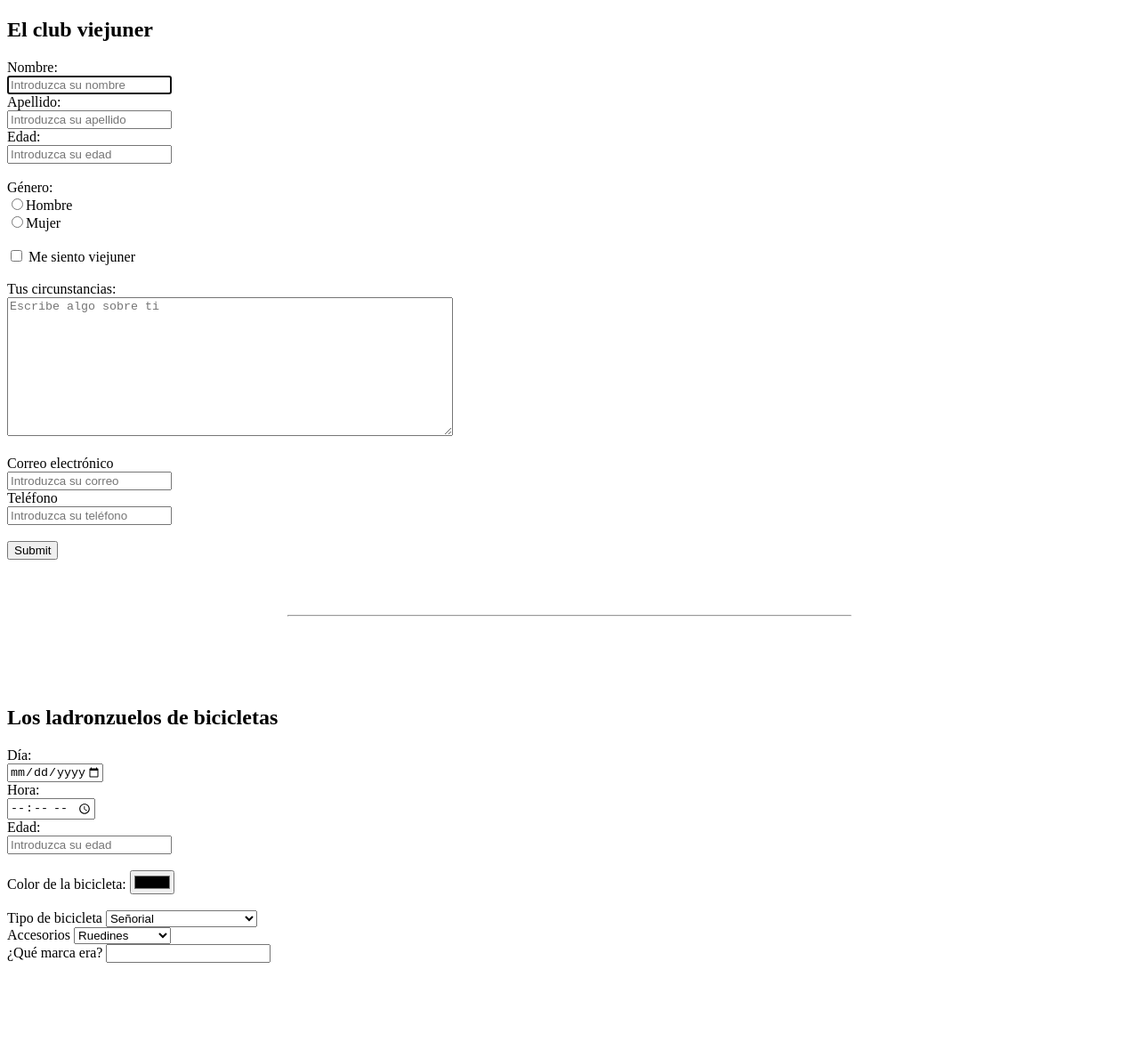
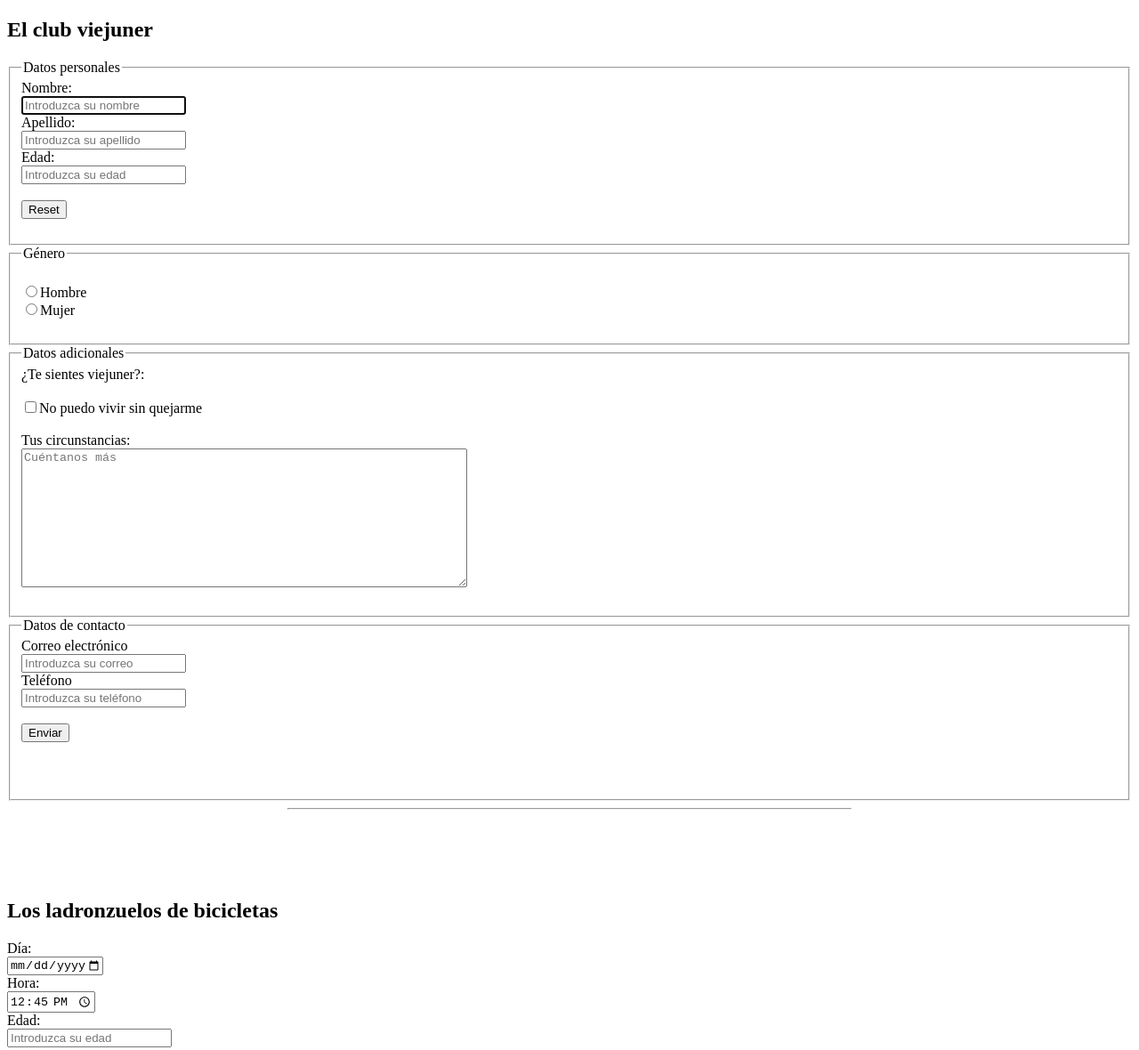
Before and after one commit to Molerog/Formularios, a plain HTML site: page index.html in a window 1280 px wide. Shown: the top 1180 px of the page at 89% size. Before the commit the page ends 1090 px from the top, so only its background shows below. Drawn offline with Linux system fonts and the light colour scheme.

Commit message:
Formlarios definitivos de verdad

```diff
--- a/index.html
+++ b/index.html
@@ -10,25 +10,45 @@
 <h2><b>El club viejuner</b></h2>
 
 <form>
+<fieldset>
+  <legend>Datos personales</legend>
   <label for="fname">Nombre:</label><br>
   <input type="text" name="fname" value="" placeholder="Introduzca su nombre" autofocus><br>
   <label for="fsurname">Apellido:</label><br>
   <input type="text" name="fsurname" value="" placeholder="Introduzca su apellido"><br>
   <label for="age">Edad:</label><br>
   <input type="numbers" name="age" pattern= "[0-9]" title="no escriba letras" maxlength="3" value="" placeholder="Introduzca su edad"><br><br>
-  <label for="sex">Género:</label><br>
+  <input type="reset"><br><br>
+</fieldset>
+
+</form>
+
+<form>
+  <fieldset>
+  <Legend>Género</Legend>
+  <label for="sex"></label><br>
   <input type="radio" name="sex" value="Hombre">Hombre<br>
   <label for="sex"></label>
   <input type="radio" name="sex" value="Mujer">Mujer<br><br>
-  <input type="checkbox" name="viejuner" value="me siento viejuner">
-  <label for="viejuner">Me siento viejuner</label><br><br>Tus circunstancias:<br>
-  <textarea name="comment" placeholder="Escribe algo sobre ti" cols="60" rows="10"></textarea><br><br>
+  </fieldset>
+
+  <fieldset>
+  <Legend>Datos adicionales</Legend>
+  <label for="viejuner">¿Te sientes viejuner?:</label><br><br>
+  <input type="checkbox" name="viejuner" value="Sí">No puedo vivir sin quejarme
+  <label for="viejuner"></label>
+  <br><br>Tus circunstancias:<br>
+  <textarea name="comment" placeholder="Cuéntanos más" cols="60" rows="10"></textarea><br><br>
+</fieldset>
+<fieldset>
+  <legend>Datos de contacto</legend>
   <label for="correo">Correo electrónico</label><br>
   <input type="email" name="correo" value="" placeholder="Introduzca su correo"><br>
   <label for="teléfono">Teléfono</label><br>
   <input type="tel" name="teléfono" value="" placeholder="Introduzca su teléfono"><br><br>
   <label for="submit"></label>
-  <input type="submit"> <br><br><br><br>
+  <input type="submit" num="submit" value="Enviar"> <br><br><br><br>
+</fieldset>
 </form>
   <hr width="50%"> <br><br><br><br>
 <h2><b>Los ladronzuelos de bicicletas</b></h2>
@@ -38,7 +58,7 @@
     <label for="dia">Día:</label><br>
     <input type="date" name="dia" value="" min="1910-01-01" max="2022-03-31"><br>
     <label for="hora">Hora:</label><br>
-    <input type="time" name="hora" value=""><br>
+    <input type="time" name="hora" value="12:45"> <br>
     <label for="age">Edad:</label><br>
     <input type="numbers" name="age" pattern= "[0-9]" title="no escriba letras" maxlength="3" value="" placeholder="Introduzca su edad"><br><br>
     <label for="color">Color de la bicicleta:</label>
@@ -65,7 +85,7 @@
       <label for="Accesorios">Accesorios</label>
       <select id="Accesorios" name="Accesorios">
           <option value="Ruedines">Ruedines</option>
-          <option value="Pegatinas">Pegatinas</option>
+          <option value="Pegatinas"><div tabindex="1">Pegatinas</div></option>
           <option value="Cestita">Cestita</option>
           <option value="Bomba de aire">Bomba de aire</option>
           <option value="Timbre">Timbre</option>
@@ -97,7 +117,8 @@
          <option value="cervélo">cervélo</option>
          <option value="argon">argon</option>
          <option value="Safari"></option>
-       </datalist>
+       </datalist><br><br><br>
+       <input type="submit" num="submit" value="Enviar">
 
 
 </form>
```
